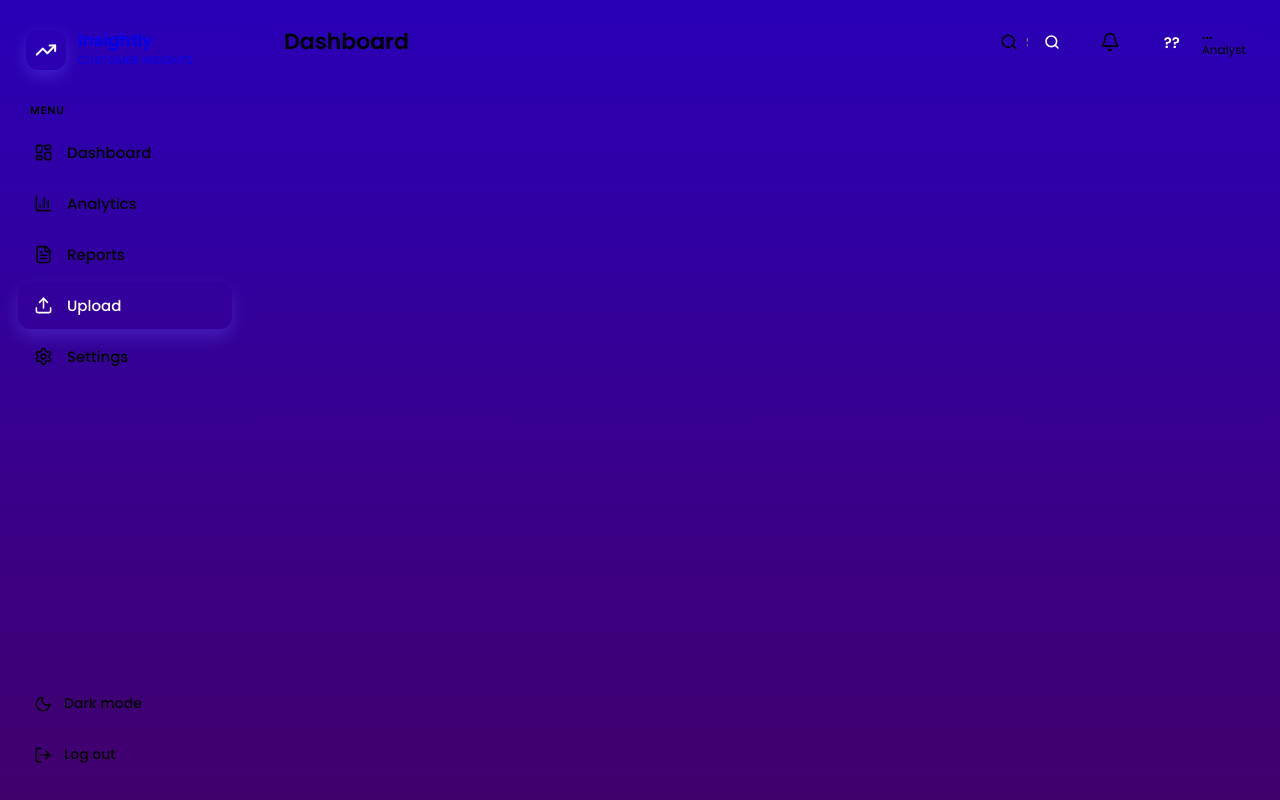
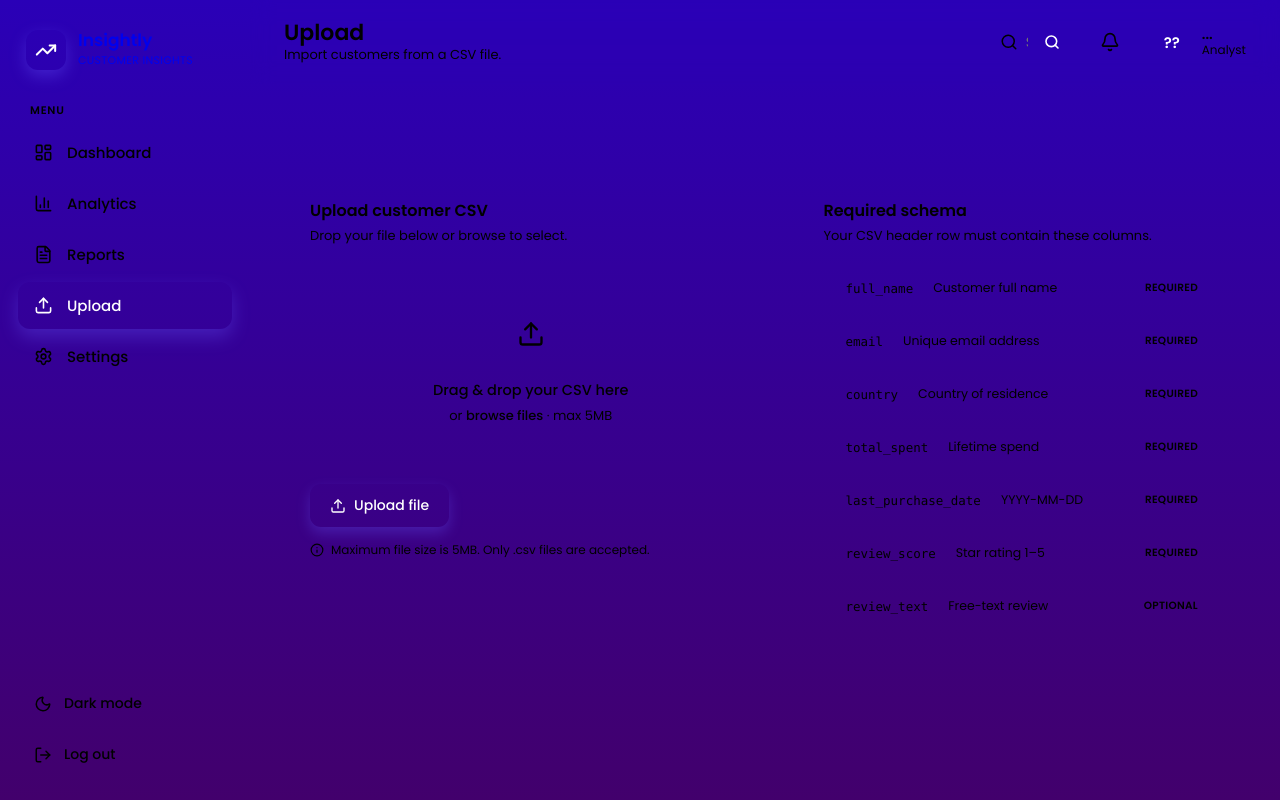
Before and after one commit to mabdullahasim/customer-insights-dashboard, a React (Vite) app: page /uploads in a window 1280 px wide. Built offline with nearby package versions, Linux system fonts and the light colour scheme; no server answers.

Commit message:
implemented upload page with drag and drop available

```diff
--- /dev/null
+++ b/src/frontend/pages/DataUpload.module.css
@@ -0,0 +1,44 @@
+.container { margin: 0; min-height: 100vh; background: var(--bg); }
+.main { margin-left: 250px; padding: 88px 34px 44px; display: flex; flex-direction: column; gap: 20px; max-width: 1250px; }
+
+.banner { display: flex; align-items: center; gap: 11px; padding: 14px 18px; border-radius: 13px; font-size: 14px; font-weight: 500; box-shadow: var(--shadow); }
+.bannerOk { background: var(--pos-soft); color: var(--positive); }
+.bannerErr { background: var(--dan-soft); color: var(--danger); }
+.bannerText { flex: 1; }
+.bannerClose { background: transparent; border: none; color: inherit; cursor: pointer; opacity: 0.7; display: flex; }
+
+.grid { display: grid; grid-template-columns: 1.1fr 1fr; gap: 20px; align-items: start; }
+
+.card { background: var(--card); border: 1px solid var(--border); border-radius: 18px; padding: 26px; box-shadow: var(--shadow); }
+.cardTitle { font-size: 16px; font-weight: 600; color: var(--heading); }
+.cardSub { font-size: 13px; color: var(--muted); margin-top: 3px; margin-bottom: 20px; }
+
+/* ── Dropzone ── */
+.dropzone { display: flex; flex-direction: column; align-items: center; justify-content: center; text-align: center; padding: 38px 24px; border-radius: 16px; cursor: pointer; border: 2px dashed var(--border); background: var(--track); transition: all 0.15s; }
+.dropzoneActive { border-color: var(--accent); background: var(--accent-soft); }
+.dropzoneReady { border-style: solid; }
+
+.dzIcon { width: 60px; height: 60px; border-radius: 16px; display: flex; align-items: center; justify-content: center; margin-bottom: 16px; }
+.dzIconAccent { background: var(--accent-soft); color: var(--accent); }
+.dzIconGreen { background: var(--pos-soft); color: var(--positive); }
+
+.dzTitle { font-size: 14.5px; color: var(--heading); font-weight: 500; }
+.dzFileName { font-size: 14.5px; color: var(--heading); font-weight: 600; }
+.dzHint { font-size: 13px; color: var(--muted); margin-top: 5px; }
+.dzLink { color: var(--accent); font-weight: 500; }
+
+/* ── Buttons ── */
+.btnRow { display: flex; gap: 10px; margin-top: 20px; }
+.uploadBtn { border: none; background: var(--accent); color: #fff; border-radius: 11px; padding: 11px 20px; font-family: inherit; font-size: 14px; font-weight: 500; cursor: pointer; display: flex; align-items: center; gap: 8px; box-shadow: 0 6px 14px rgba(105, 92, 254, 0.3); }
+.uploadBtn:disabled { opacity: 0.6; cursor: default; }
+.clearBtn { border: 1px solid var(--border); background: transparent; color: var(--text); border-radius: 11px; padding: 11px 18px; font-family: inherit; font-size: 14px; font-weight: 500; cursor: pointer; }
+
+.footerNote { font-size: 12px; color: var(--muted); margin-top: 14px; display: flex; align-items: center; gap: 7px; }
+
+/* ── Schema ── */
+.schemaList { display: flex; flex-direction: column; gap: 9px; }
+.schemaRow { display: flex; align-items: center; gap: 12px; padding: 11px 14px; border: 1px solid var(--border); border-radius: 11px; }
+.schemaCode { font-family: 'SFMono-Regular', Menlo, monospace; font-size: 12.5px; color: var(--accent); background: var(--accent-soft); padding: 3px 8px; border-radius: 6px; font-weight: 500; }
+.schemaDesc { font-size: 12.5px; color: var(--muted); flex: 1; }
+.tagRequired { font-size: 10.5px; font-weight: 600; letter-spacing: 0.3px; text-transform: uppercase; padding: 3px 8px; border-radius: 6px; background: var(--accent-soft); color: var(--accent); }
+.tagOptional { font-size: 10.5px; font-weight: 600; letter-spacing: 0.3px; text-transform: uppercase; padding: 3px 8px; border-radius: 6px; background: var(--track); color: var(--muted); }
--- a/src/frontend/pages/DataUpload.tsx
+++ b/src/frontend/pages/DataUpload.tsx
@@ -1,30 +1,151 @@
-import { useState } from "react";
-import { Link } from "react-router-dom"; // for navigation
-import styles from "./Dashboard.module.css";
+import { useState, useRef } from "react";
+import styles from "./DataUpload.module.css";
 import Header from "../components/Header";
 import Nav from "../components/Nav";
-import { useNavigate} from "react-router-dom";
+import api from "../api/Client";
+import { Upload, FileCheck, Info, X, Check } from "lucide-react";
 
+function fmtSize(b: number): string {
+  if (b < 1024) return b + " B";
+  if (b < 1048576) return (b / 1024).toFixed(1) + " KB";
+  return (b / 1048576).toFixed(2) + " MB";
+}
+
+const schema = [
+  { name: "full_name", desc: "Customer full name", tag: "required" },
+  { name: "email", desc: "Unique email address", tag: "required" },
+  { name: "country", desc: "Country of residence", tag: "required" },
+  { name: "total_spent", desc: "Lifetime spend", tag: "required" },
+  { name: "last_purchase_date", desc: "YYYY-MM-DD", tag: "required" },
+  { name: "review_score", desc: "Star rating 1–5", tag: "required" },
+  { name: "review_text", desc: "Free-text review", tag: "optional" },
+];
 
 const DataUpload = () => {
-    return (
-        <>
-            <div className={styles.container}>
-                <Header/>
-                <Nav/>
+  const [file, setFile] = useState<File | null>(null);
+  const [dragging, setDragging] = useState(false);
+  const [banner, setBanner] = useState("");
+  const [bannerOk, setBannerOk] = useState(true);
+  const [uploading, setUploading] = useState(false);
+  const inputRef = useRef<HTMLInputElement>(null);
 
+  const showBanner = (msg: string, ok: boolean) => {
+    setBanner(msg);
+    setBannerOk(ok);
+    if (ok) setTimeout(() => setBanner(""), 5000);
+  };
 
+  const takeFile = (f: File | undefined) => {
+    if (!f) return;
+    if (!f.name.toLowerCase().endsWith(".csv")) {
+      showBanner('Only .csv files are accepted. "' + f.name + '" was rejected.', false);
+      return;
+    }
+    if (f.size > 5 * 1024 * 1024) {
+      showBanner(f.name + " is " + fmtSize(f.size) + " — over the 5MB limit.", false);
+      return;
+    }
+    setFile(f);
+    setBanner("");
+  };
 
+  const doUpload = async () => {
+    if (!file) {
+      showBanner("Please choose a CSV file first.", false);
+      return;
+    }
+    setUploading(true);
+    try {
+      const form = new FormData();
+      form.append("file", file);
+      const res = await api.post("/utils/upload/customers", form, {
+        headers: { "Content-Type": "multipart/form-data" },
+      });
+      showBanner('Success — "' + file.name + '" uploaded. ' + (res.data.message || ""), true);
+      setFile(null);
+      if (inputRef.current) inputRef.current.value = "";
+    } catch (err: any) {
+      showBanner(err.response?.data?.detail || "Upload failed. Please try again.", false);
+    } finally {
+      setUploading(false);
+    }
+  };
+
+  return (
+    <div className={styles.container}>
+      <Nav />
+      <Header title="Upload" subtitle="Import customers from a CSV file." />
+      <main className={styles.main}>
+
+        {banner && (
+          <div className={`${styles.banner} ${bannerOk ? styles.bannerOk : styles.bannerErr}`}>
+            {bannerOk && <Check size={18} strokeWidth={2.4} />}
+            <span className={styles.bannerText}>{banner}</span>
+            <button className={styles.bannerClose} onClick={() => setBanner("")}><X size={16} /></button>
+          </div>
+        )}
+
+        <div className={styles.grid}>
+          {/* Uploader card */}
+          <div className={styles.card}>
+            <div className={styles.cardTitle}>Upload customer CSV</div>
+            <div className={styles.cardSub}>Drop your file below or browse to select.</div>
+
+            <label
+              className={`${styles.dropzone} ${dragging ? styles.dropzoneActive : ""} ${file ? styles.dropzoneReady : ""}`}
+              onDragOver={(e) => { e.preventDefault(); setDragging(true); }}
+              onDragLeave={(e) => { e.preventDefault(); setDragging(false); }}
+              onDrop={(e) => { e.preventDefault(); setDragging(false); takeFile(e.dataTransfer.files[0]); }}
+            >
+              <input ref={inputRef} type="file" accept=".csv" onChange={(e) => takeFile(e.target.files?.[0])} style={{ display: "none" }} />
+              {!file ? (
+                <>
+                  <div className={`${styles.dzIcon} ${styles.dzIconAccent}`}><Upload size={28} /></div>
+                  <div className={styles.dzTitle}>Drag &amp; drop your CSV here</div>
+                  <div className={styles.dzHint}>or <span className={styles.dzLink}>browse files</span> · max 5MB</div>
+                </>
+              ) : (
+                <>
+                  <div className={`${styles.dzIcon} ${styles.dzIconGreen}`}><FileCheck size={28} /></div>
+                  <div className={styles.dzFileName}>{file.name}</div>
+                  <div className={styles.dzHint}>{fmtSize(file.size)} · ready to upload</div>
+                </>
+              )}
+            </label>
+
+            <div className={styles.btnRow}>
+              <button className={styles.uploadBtn} onClick={doUpload} disabled={uploading}>
+                <Upload size={16} />{uploading ? "Uploading..." : "Upload file"}
+              </button>
+              {file && (
+                <button className={styles.clearBtn} onClick={() => { setFile(null); if (inputRef.current) inputRef.current.value = ""; }}>
+                  Clear
+                </button>
+              )}
             </div>
+            <div className={styles.footerNote}>
+              <Info size={14} />Maximum file size is 5MB. Only .csv files are accepted.
+            </div>
+          </div>
 
+          {/* Schema card */}
+          <div className={styles.card}>
+            <div className={styles.cardTitle}>Required schema</div>
+            <div className={styles.cardSub}>Your CSV header row must contain these columns.</div>
+            <div className={styles.schemaList}>
+              {schema.map((f) => (
+                <div key={f.name} className={styles.schemaRow}>
+                  <code className={styles.schemaCode}>{f.name}</code>
+                  <span className={styles.schemaDesc}>{f.desc}</span>
+                  <span className={f.tag === "required" ? styles.tagRequired : styles.tagOptional}>{f.tag}</span>
+                </div>
+              ))}
+            </div>
+          </div>
+        </div>
+      </main>
+    </div>
+  );
+};
 
-        </>
-
-
-    )
-
-
-
-
-};
 export default DataUpload;
```
